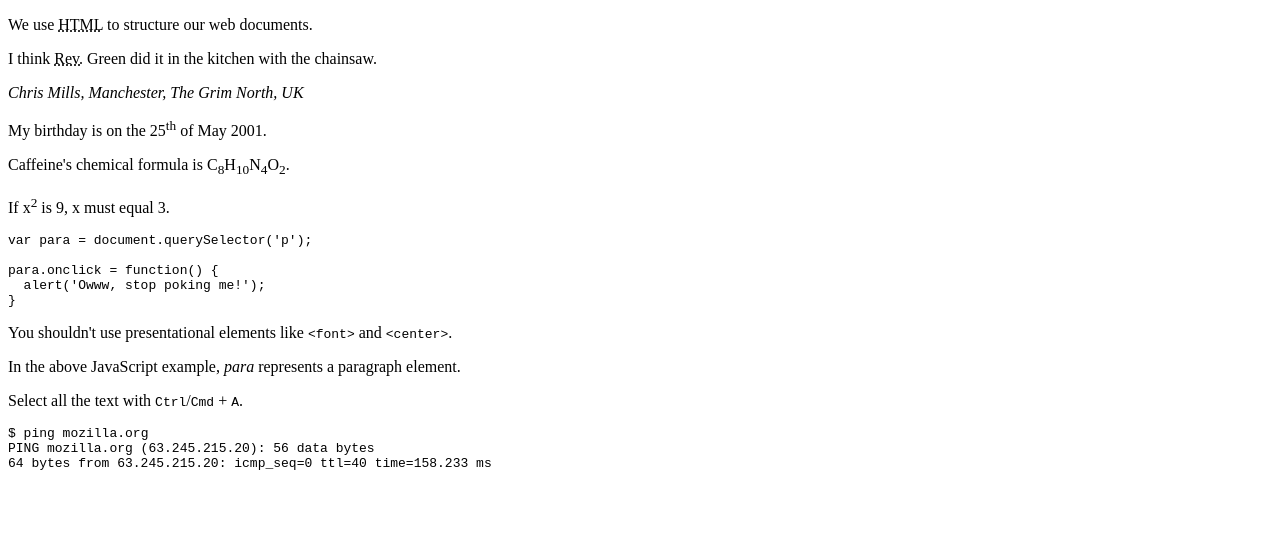
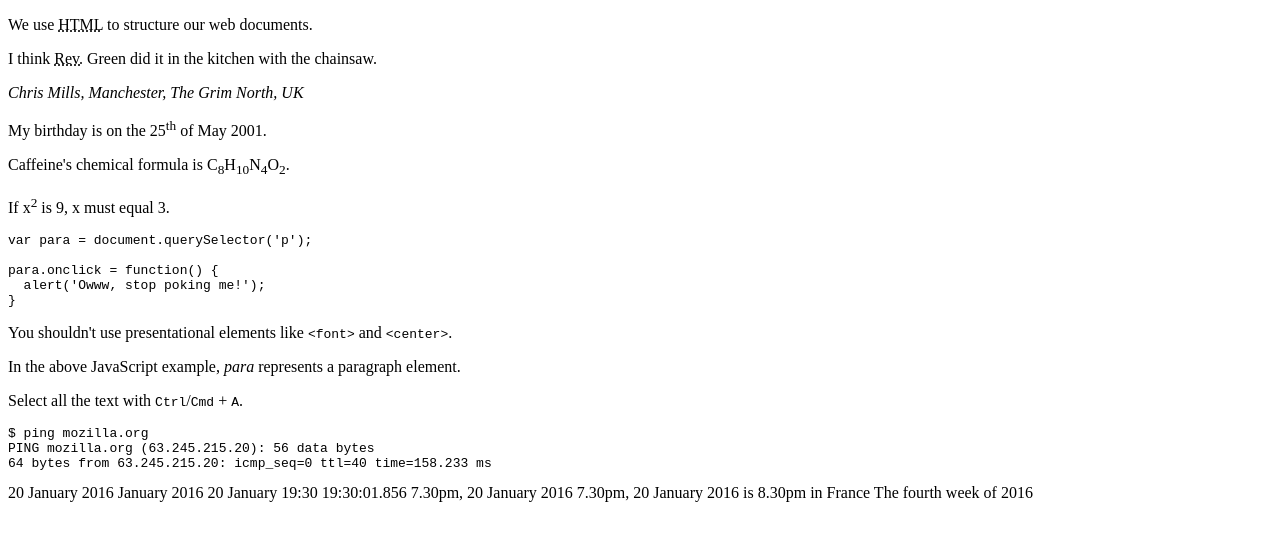
Before and after one commit to Gitthuma/other-semantics.html, a plain HTML site: page index.html in a window 1280 px wide. Drawn offline with Linux system fonts and the light colour scheme.

Commit message:
Added date and time  tag to both README.md and index.html

```diff
--- a/index.html
+++ b/index.html
@@ -37,6 +37,24 @@ para.onclick = function() {
 <samp>PING mozilla.org (63.245.215.20): 56 data bytes
 64 bytes from 63.245.215.20: icmp_seq=0 ttl=40 time=158.233 ms</samp></pre>
 
+<!-- Times and dates -->
+
+<!-- Standard simple date -->
+<time datetime="2016-01-20">20 January 2016</time>
+<!-- Just year and month -->
+<time datetime="2016-01">January 2016</time>
+<!-- Just month and day -->
+<time datetime="01-20">20 January</time>
+<!-- Just time, hours and minutes -->
+<time datetime="19:30">19:30</time>
+<!-- You can do seconds and milliseconds too! -->
+<time datetime="19:30:01.856">19:30:01.856</time>
+<!-- Date and time -->
+<time datetime="2016-01-20T19:30">7.30pm, 20 January 2016</time>
+<!-- Date and time with timezone offset -->
+<time datetime="2016-01-20T19:30+01:00">7.30pm, 20 January 2016 is 8.30pm in France</time>
+<!-- Calling out a specific week number -->
+<time datetime="2016-W04">The fourth week of 2016</time>
 </body>
 
 </html>
```
Also changed, not shown: 1 other file.
